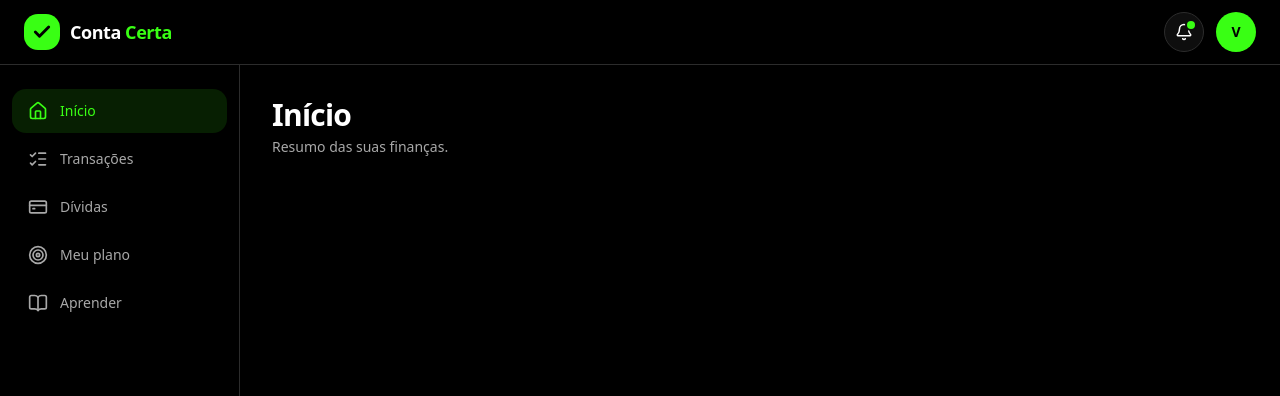
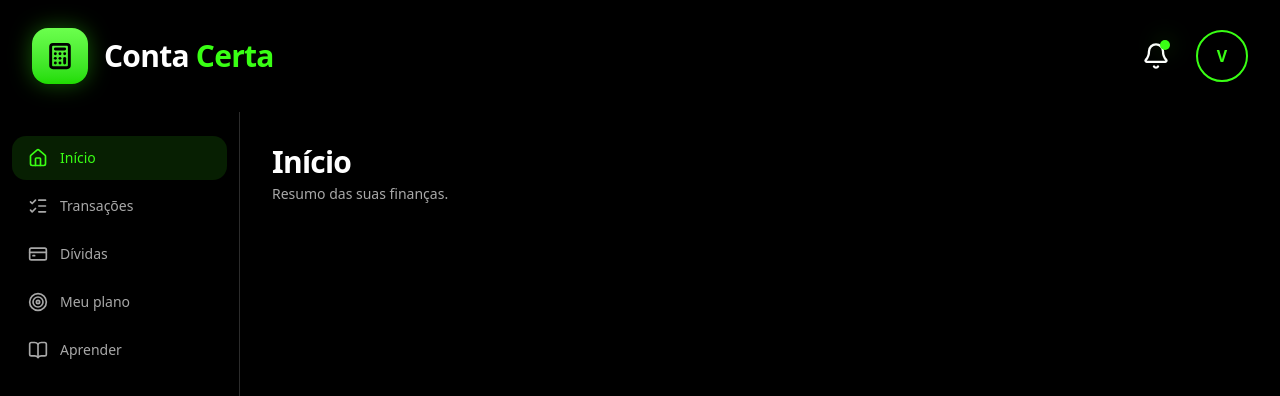
Before and after one commit to yasminmatsuok/conta-certa-front, a React (Vite) app: page / in a window 1280 px wide. Shown: the top 396 px of the page. Built offline with nearby package versions, Linux system fonts and the light colour scheme.

Commit message:
style: ajusta logo, sino e avatar do cabecalho ao prototipo

```diff
--- a/src/components/layout/Header.tsx
+++ b/src/components/layout/Header.tsx
@@ -15,31 +15,29 @@ function getInitials(name: string): string {
 
 export function Header({ userName, hasNotifications = false }: HeaderProps) {
   return (
-    <header className="sticky top-0 z-30 border-b border-border bg-background/85 backdrop-blur">
-      <div className="mx-auto flex h-16 max-w-7xl items-center justify-between px-4 md:px-6">
+    <header className="sticky top-0 z-30 flex h-16 items-center justify-between bg-background px-4 md:h-28 md:px-8">
       <Logo />
 
-        <div className="flex items-center gap-3">
+      <div className="flex items-center gap-3 md:gap-5">
         <button
           type="button"
           aria-label={hasNotifications ? 'Notificações (há novas)' : 'Notificações'}
-            className="relative grid size-10 cursor-pointer place-items-center rounded-pill border border-border bg-surface text-foreground transition-colors hover:border-brand hover:text-brand"
+          className="relative grid size-10 cursor-pointer place-items-center rounded-pill text-foreground transition-colors hover:text-brand"
         >
-            <Bell size={18} aria-hidden="true" />
+          <Bell className="size-6 md:size-7" aria-hidden="true" />
           {hasNotifications && (
-              <span className="absolute right-2 top-2 size-2 rounded-pill bg-brand ring-2 ring-surface" />
+            <span className="absolute right-1.5 top-1 size-2.5 rounded-pill bg-brand shadow-glow" />
           )}
         </button>
 
         <button
           type="button"
           aria-label={`Perfil de ${userName}`}
-            className="grid size-10 cursor-pointer place-items-center rounded-pill bg-brand text-sm font-bold text-on-brand transition-colors hover:bg-brand-hover"
+          className="grid size-10 cursor-pointer place-items-center rounded-pill border-2 border-brand text-sm font-bold text-brand transition-colors hover:bg-brand-muted md:size-13 md:text-base"
         >
           {getInitials(userName)}
         </button>
       </div>
-      </div>
     </header>
   )
 }
--- a/src/components/layout/Logo.tsx
+++ b/src/components/layout/Logo.tsx
@@ -1,14 +1,18 @@
-import { Check } from 'lucide-react'
+import { Calculator } from 'lucide-react'
 import { Link } from 'react-router-dom'
 import { PATHS } from '../../routes/paths'
 
 export function Logo() {
   return (
-    <Link to={PATHS.home} className="flex items-center gap-2.5 rounded-control" aria-label="Conta Certa, ir para o início">
-      <span className="grid size-9 place-items-center rounded-control bg-brand text-on-brand">
-        <Check size={20} strokeWidth={3.5} aria-hidden="true" />
+    <Link
+      to={PATHS.home}
+      className="flex items-center gap-3 rounded-control md:gap-4"
+      aria-label="Conta Certa, ir para o início"
+    >
+      <span className="grid size-10 place-items-center rounded-control bg-linear-to-b from-brand-light to-brand-dark text-on-brand shadow-glow md:size-14 md:rounded-2xl">
+        <Calculator className="size-5 md:size-7" strokeWidth={2.5} aria-hidden="true" />
       </span>
-      <span className="text-lg font-bold tracking-tight">
+      <span className="text-xl font-bold tracking-tight md:text-3xl">
         Conta <span className="text-brand">Certa</span>
       </span>
     </Link>
```
Lines whose indentation alone changed are shown as unchanged.
